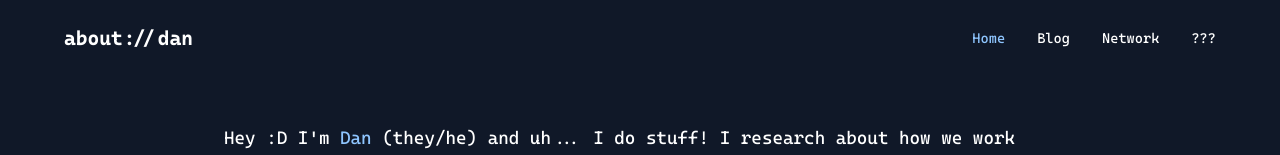
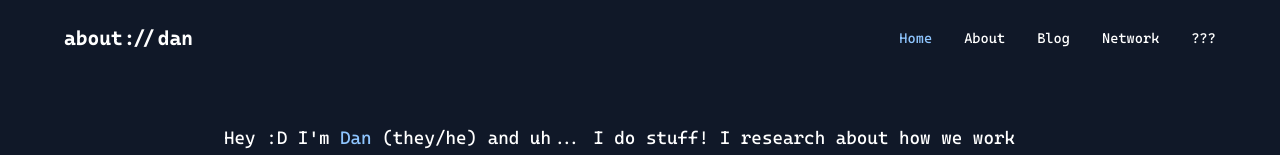
Before and after one commit to justdanielndev/about-me, a Next.js app: page / in a window 1280 px wide. Shown: the top 155 px of the page. Built offline with nearby package versions, Linux system fonts and the light colour scheme.

Commit message:
uhh idk why but some part of the code vanished and the transformation of names broke. fixed! (also started working on about page)

```diff
--- a/src/app/page.tsx
+++ b/src/app/page.tsx
@@ -29,6 +29,8 @@ export default function Home() {
     mynamefortitle = "zoe";
     extrausernamecontent = " (yeah, deadname sadly. happens when you're not out to everyone :3)";
     myemail = "zoe@negrenavarro.me"
+    mypronouns = "she/they";
+    myname = "Zoe";
     basecolor = "text-rose-300";
     myexpression = ":3";
   }
@@ -113,6 +115,7 @@ export default function Home() {
           <div className="text-xl font-bold cursor-default">about://{mynamefortitle}</div>
           <div className="flex gap-8 text-sm">
             <a id="home" href="#" className={`hover:${basecolor} transition-colors ${basecolor}`}>Home</a>
+            <a href={`/about${queryString}`} className={`hover:${basecolor} transition-colors`}>About</a>
             <a href={`/blog${queryString}`} className={`hover:${basecolor} transition-colors`}>Blog</a>
             <a href={`/network${queryString}`} className={`hover:${basecolor} transition-colors`}>Network</a>
             <a href="#" className={`hover:${basecolor} transition-colors`}>???</a>
```
Also changed, not shown: src/app/about/page.tsx (added).
